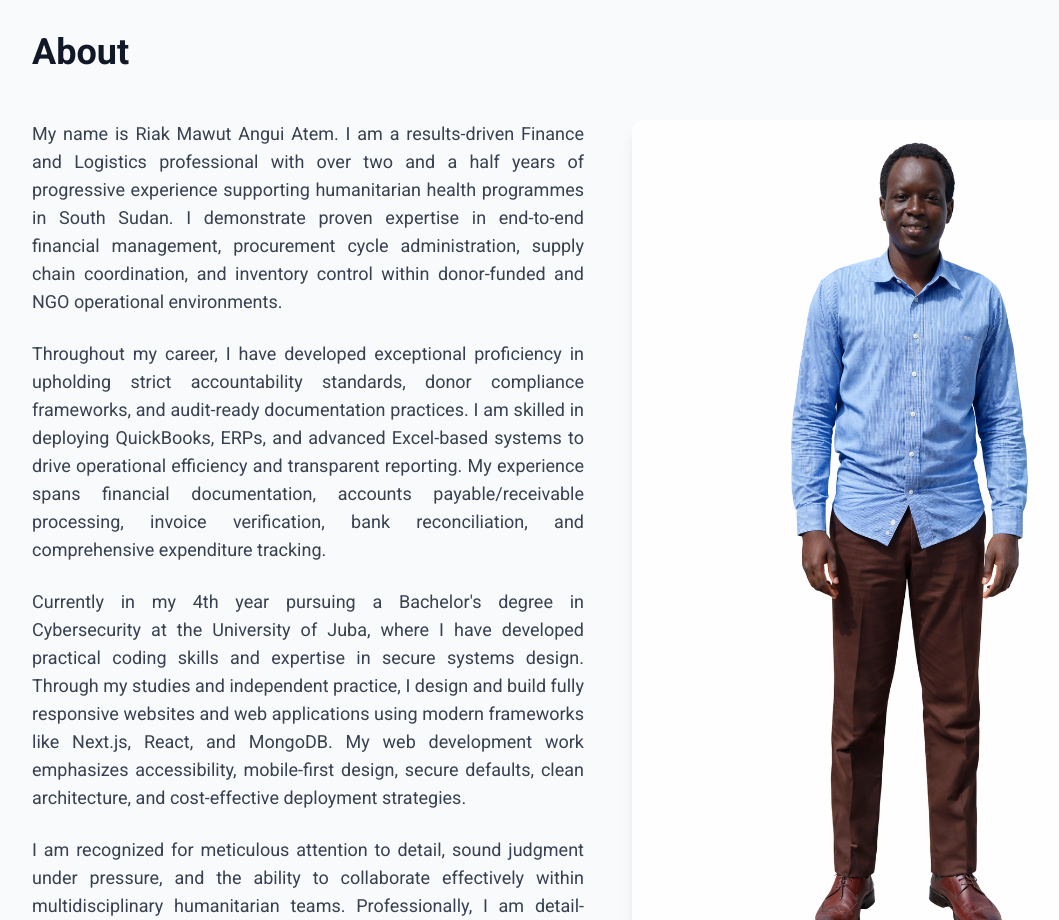
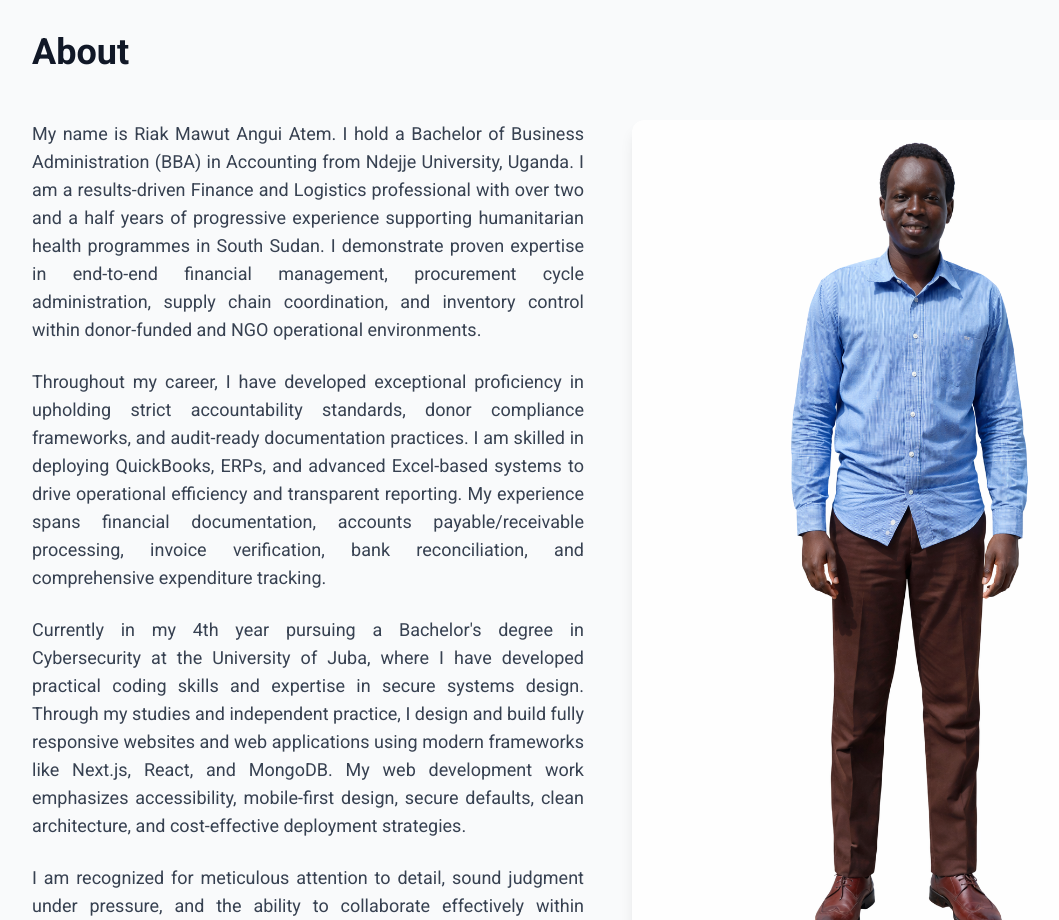
Before and after one commit to riakmawut1-hub/riak-portfolio, a Next.js app: page / in a window 1280 px wide. Shown: the part 980-1900 px from the top of the page, without its empty margins (32-1091 px from the left). Built offline with nearby package versions, Linux system fonts and the light colour scheme.

Commit message:
Highlight BBA Accounting degree explicitly in About section

```diff
--- a/app/page.tsx
+++ b/app/page.tsx
@@ -49,7 +49,7 @@ export default function Portfolio() {
 
     about: {
       paragraphs: [
-        "My name is Riak Mawut Angui Atem. I am a results-driven Finance and Logistics professional with over two and a half years of progressive experience supporting humanitarian health programmes in South Sudan. I demonstrate proven expertise in end-to-end financial management, procurement cycle administration, supply chain coordination, and inventory control within donor-funded and NGO operational environments.",
+        "My name is Riak Mawut Angui Atem. I hold a Bachelor of Business Administration (BBA) in Accounting from Ndejje University, Uganda. I am a results-driven Finance and Logistics professional with over two and a half years of progressive experience supporting humanitarian health programmes in South Sudan. I demonstrate proven expertise in end-to-end financial management, procurement cycle administration, supply chain coordination, and inventory control within donor-funded and NGO operational environments.",
         "Throughout my career, I have developed exceptional proficiency in upholding strict accountability standards, donor compliance frameworks, and audit-ready documentation practices. I am skilled in deploying QuickBooks, ERPs, and advanced Excel-based systems to drive operational efficiency and transparent reporting. My experience spans financial documentation, accounts payable/receivable processing, invoice verification, bank reconciliation, and comprehensive expenditure tracking.",
         "Currently in my 4th year pursuing a Bachelor's degree in Cybersecurity at the University of Juba, where I have developed practical coding skills and expertise in secure systems design. Through my studies and independent practice, I design and build fully responsive websites and web applications using modern frameworks like Next.js, React, and MongoDB. My web development work emphasizes accessibility, mobile-first design, secure defaults, clean architecture, and cost-effective deployment strategies.",
         "I am recognized for meticulous attention to detail, sound judgment under pressure, and the ability to collaborate effectively within multidisciplinary humanitarian teams. Professionally, I am detail-oriented, analytical, accountability-driven, and committed to leveraging financial acumen, logistics expertise, and technical skills to strengthen programme delivery. I offer affordable freelance services for web development and technical solutions for small businesses and personal projects."
```
